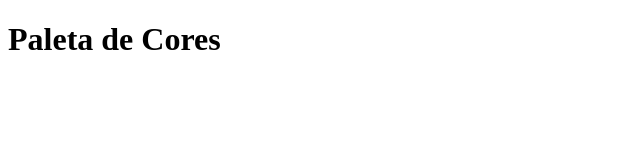
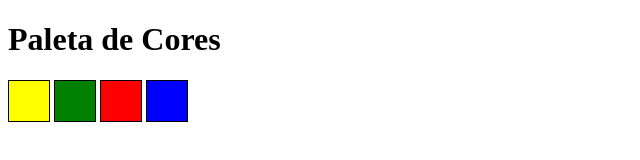
Before and after one commit to Thesamuel01/pixels-art, a plain HTML site: page index.html in a window 1280 px wide. Shown: the whole page, without its empty margins (0-640 px from the left). Drawn offline with Linux system fonts and the light colour scheme.

Commit message:
Segundo requisito atendido

```diff
--- a/index.html
+++ b/index.html
@@ -9,6 +9,13 @@
 </head>
 <body>
     <h1 id="title">Paleta de Cores</h1>
+    <div id="color-palette">
+        <div class="color yellow"></div>
+        <div class="color green"></div>
+        <div class="color red"></div>
+        <div class="color blue"></div>
+    </div>
+
     <script src="script.js"></script>
 </body>
 </html>
--- a/style.css
+++ b/style.css
@@ -0,0 +1,28 @@
+.yellow {
+  background-color: yellow;
+}
+
+.blue {
+  background-color: blue;
+}
+
+.color {
+  border: 1px solid black;
+  display: inline-block;
+  height: 40px;
+  width: 40px;
+}
+
+.color-palette {
+  display: flex;
+  justify-content: space-around;
+  width: 50%;
+}
+
+.green {
+  background-color: green;
+}
+
+.red {
+  background-color: red;
+}
```
